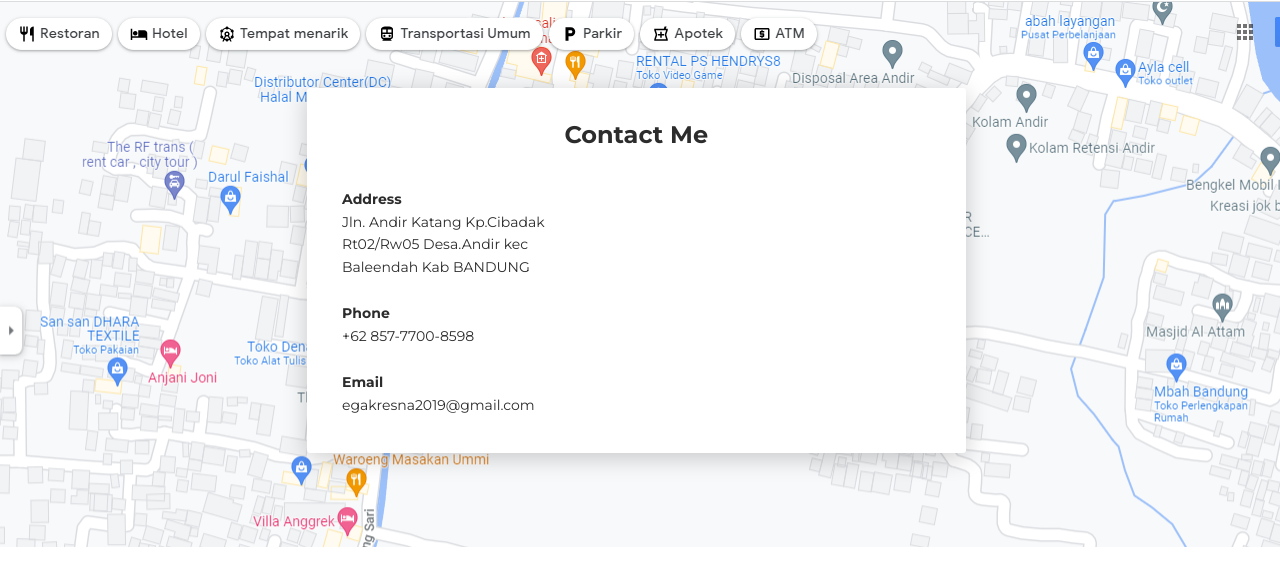
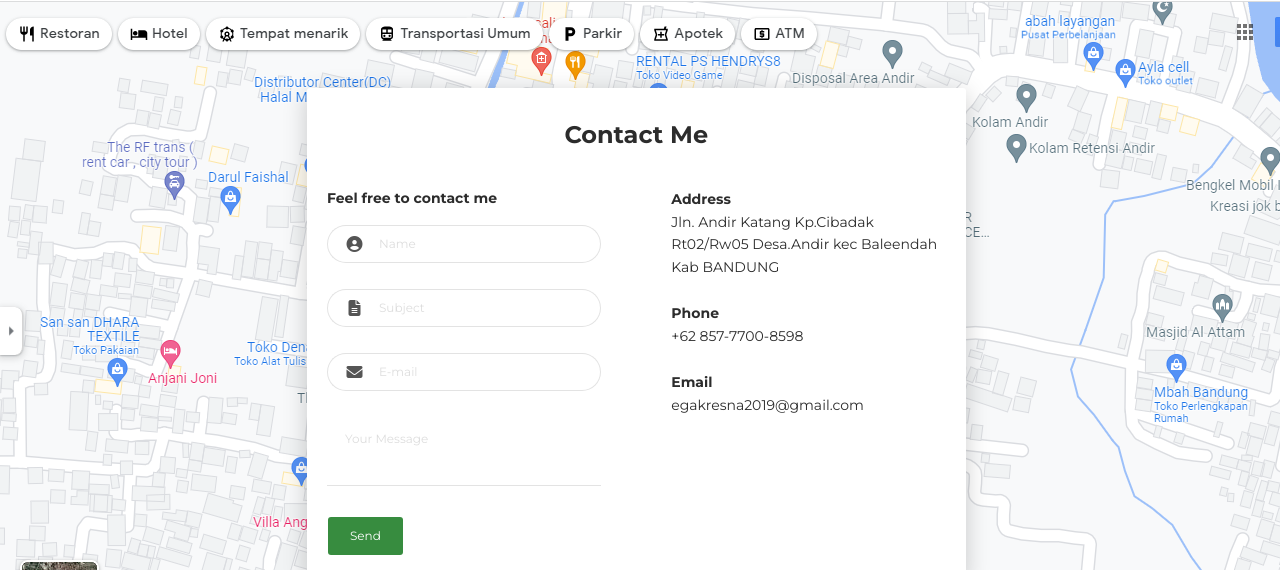
Before and after one commit to egakresna20/egakresna20.github.io, a plain HTML site: page index.html in a window 1280 px wide. Shown: the part 3394-3964 px from the top of the page. Drawn offline with Linux system fonts and the light colour scheme.

Commit message:
Update index.html

```diff
--- a/index.html
+++ b/index.html
@@ -364,7 +364,6 @@
 
 
 <!--------contact me-------->
-
 <div class="section" id="contact">
   <div class="cc-contact-information" style="background-image: url('images/alamat.png')">
     <div class="container">
@@ -373,6 +372,47 @@
           <div class="col-md-9">
             <div class="card mb-0" data-aos="zoom-in">
               <div class="h4 text-center title">Contact Me</div>
+              <div class="row">
+                <div class="col-md-6">
+                  <div class="card-body">
+                    <form action="https://formspree.io/https://mail.google.com/" method="POST">
+                      <div class="p pb-3"><strong>Feel free to contact me </strong></div>
+                      <div class="row mb-3">
+                        <div class="col">
+                          <div class="input-group"><span class="input-group-addon"><i class="fa fa-user-circle"></i></span>
+                            <input class="form-control" type="text" name="name" placeholder="Name" required="required"/>
+                          </div>
+                        </div>
+                      </div>
+                      <div class="row mb-3">
+                        <div class="col">
+                          <div class="input-group"><span class="input-group-addon"><i class="fa fa-file-text"></i></span>
+                            <input class="form-control" type="text" name="Subject" placeholder="Subject" required="required"/>
+                          </div>
+                        </div>
+                      </div>
+                      <div class="row mb-3">
+                        <div class="col">
+                          <div class="input-group"><span class="input-group-addon"><i class="fa fa-envelope"></i></span>
+                            <input class="form-control" type="email" name="_replyto" placeholder="E-mail" required="required"/>
+                          </div>
+                        </div>
+                      </div>
+                      <div class="row mb-3">
+                        <div class="col">
+                          <div class="form-group">
+                            <textarea class="form-control" name="message" placeholder="Your Message" required="required"></textarea>
+                          </div>
+                        </div>
+                      </div>
+                      <div class="row">
+                        <div class="col">
+                          <button class="btn btn-primary" type="submit">Send</button>
+                        </div>
+                      </div>
+                    </form>
+                  </div>
+                </div>
 
 
                 <div class="col-md-6">
```
